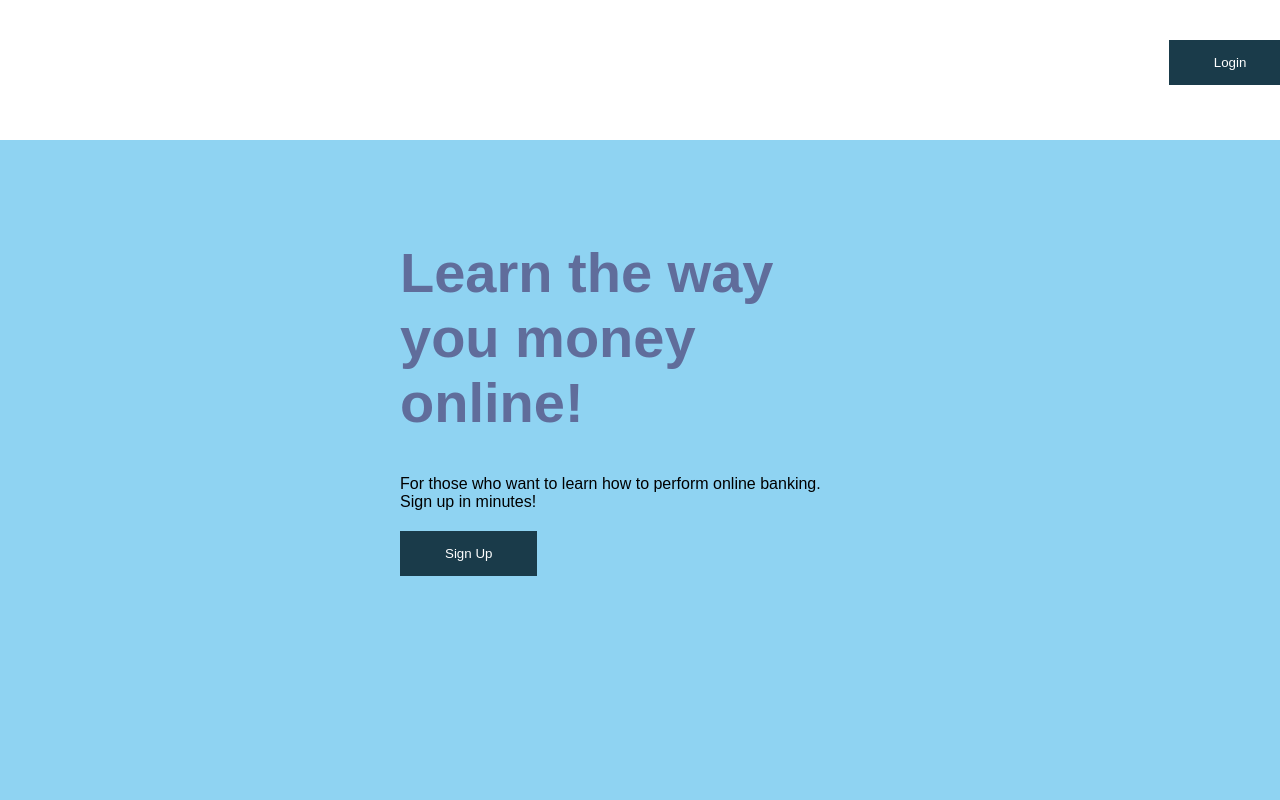
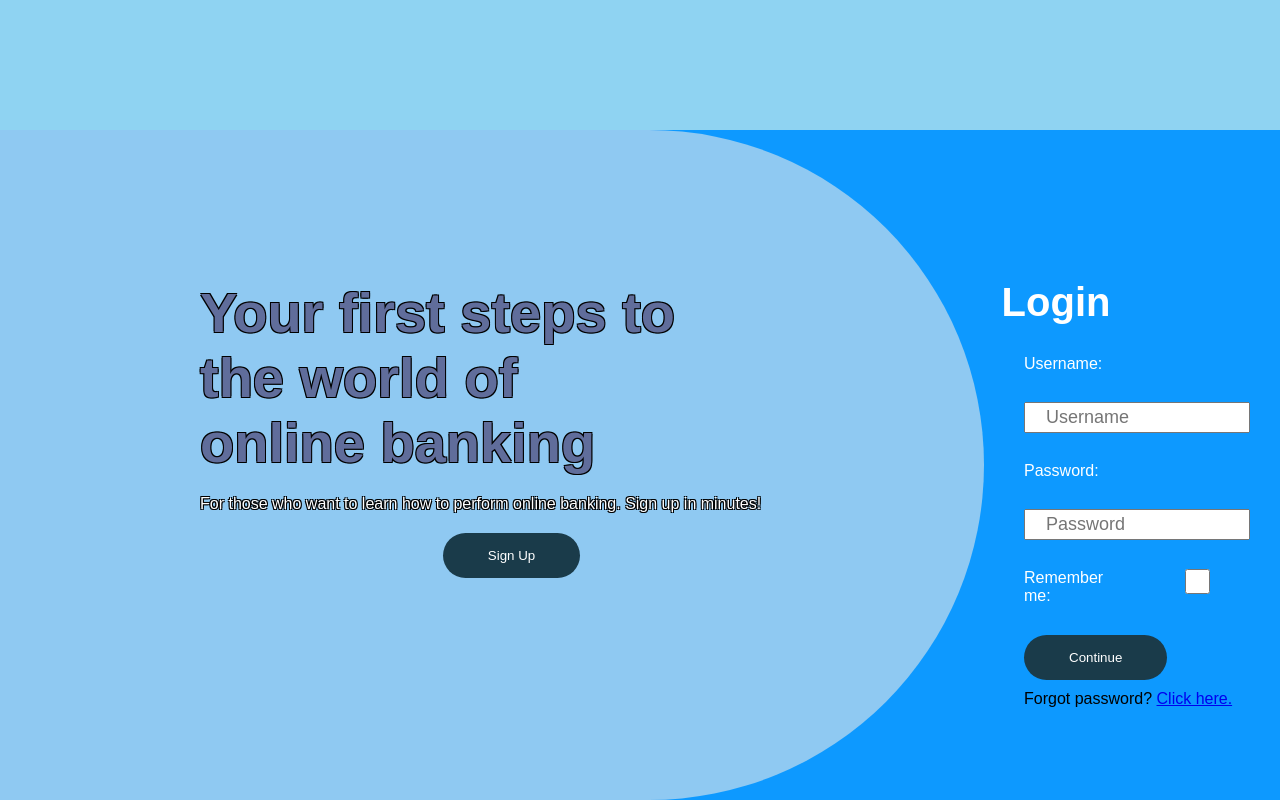
Before and after one commit to SahilUnimelb/FinTech-FLAMES, a React (Create React App) app in the folder FrontEnd/: page / in a window 1280 px wide. Built offline with nearby package versions, Linux system fonts and the light colour scheme.

Commit message:
Re-updated the homepage, reset password, and forget password pages

```diff
--- a/FrontEnd/src/App.css
+++ b/FrontEnd/src/App.css
@@ -205,57 +205,6 @@
   color: #1a3b4a;
   font-weight: 600;
 }
-
-/* Homepage section */
-.homepage {
-  background: #8fd3f2;
-  height: 100vh;
-  width: 100vw;
-  font-family: Arial, sans-serif;
-  box-sizing: border-box;
-  overflow: hidden;
-}
-
-.homepage-header {
-  position: sticky;
-  width: 100%;
-  height: 60px;
-  background: white;
-  padding: 40px;
-  align-items: center;
-}
-
-.login-button, .signup-button {
-  padding: 15px 45px;
-  border: none;
-  cursor: pointer;
-  background-color: #1a3b4a;
-  color: white;
-}
-
-.login-button {
-  position:absolute;
-  margin-left: 83%;
-  align-items: center;
-}
-
-.homepage-container {
-  width: 450px;
-  height: 450px;
-  margin: 100px 0px 0px 400px;
-}
-
-.homepage-container h1 {
-  color: rgb(96, 109, 155);
-  margin-bottom: 40px;
-  font-size: 350%;
-}
-
-.homepage-container p {
-  margin-bottom: 20px;
-}
-
-/* home section */
 
 .home {
   width: 100vw;
--- a/FrontEnd/src/App.js
+++ b/FrontEnd/src/App.js
@@ -7,6 +7,8 @@ import Login from './Components/Login.jsx';
 import SavingAccount from './Components/SavingAccount.jsx';
 import SignUp from './Components/SignUp.jsx';
 import TransactionAccount from './Components/TransactionAccount.jsx';
+import ForgotPassword from './Components/Forgot.jsx';
+import ResetPassword from './Components/Reset.jsx';
 
 function App() {
   return (
@@ -23,6 +25,8 @@ function App() {
           <Route path = '/settings' element = {<Layout> <Account category = "settings"/> </Layout>}/>
           <Route path = '/savingaccount' element = {<Layout> <SavingAccount/> </Layout>}/>
           <Route path = '/transactionaccount' element = {<Layout> <TransactionAccount/> </Layout>}/>
+          <Route path = '/forgot-password' element = {<ForgotPassword/>}/>
+          <Route path = '/reset-password' element = {<ResetPassword/>}/>
         </Routes>
       </BrowserRouter>
     </div>
--- /dev/null
+++ b/FrontEnd/src/Components/Forgot.css
@@ -0,0 +1,63 @@
+.forgot {
+    width: 100%;
+    height: 100vh;
+    background: #8fd3f2;
+    padding-top: 50px;
+    box-sizing: border-box;
+    overflow: hidden;
+}
+
+.forgot-container {
+    width: 600px;
+    height: 700px;
+    background: white;
+    margin: auto;
+    padding:40px 60px;
+    border-radius: 15px;
+}
+
+.forgot-container .logo {
+    display: flex;
+    justify-content: center;
+    align-items: center;
+    gap: 10px;
+    margin-bottom: 45px;
+}
+
+.forgot-container .logo img {
+    height: 22%;
+    width: 22%;
+}
+
+.forgot-container h1 {
+    display: flex;
+    justify-content: center;
+    align-items: center;
+    font-size: 250%;
+    margin-bottom: 60px;
+}
+
+.forgot-text {
+    margin-bottom: 45px;
+}
+
+.forgot-container input {
+    height: 72px;
+    width: 580px;
+    font-size: 18px;
+    color: #5c5c5c;
+    padding-left: 20px;
+}
+
+.forgot-container button {
+    margin-top: 45px;
+    width: 100%;
+    height: 72px;
+    color: white;
+    background-color:#1a3b4a;
+    font-size: 24px;
+    font-weight: 500;
+    cursor: pointer;
+    border: none;
+    border-radius: 15px;
+}
--- /dev/null
+++ b/FrontEnd/src/Components/Forgot.jsx
@@ -0,0 +1,26 @@
+import React from 'react';
+import './Forgot.css';
+import logo from '../Assets/logo.png';
+import { Link } from 'react-router-dom';
+
+export default function ForgotPassword() {
+    return(
+        <div className="forgot">
+            <div className="forgot-container">
+                <div className="logo">
+                    <img src = {logo} alt = "" />
+                </div>
+                <h1>Forgotten your password?</h1>
+                <div className="forgot-text">
+                    <p>Please enter below the email address associated with your account,
+                        and we will send you a link to reset your password.</p>
+                </div>
+                <div className="email-address">
+                    <input type= "email-address" placeholder='Email  Address'/>
+                </div>
+                <button>Confirm</button>
+                <p>Don't have an account? <span><Link to = "/signup" className='forgot-signup-link'>Click here.</Link></span></p>
+            </div>
+        </div>
+    )
+}
--- /dev/null
+++ b/FrontEnd/src/Components/Homepage.css
@@ -0,0 +1,105 @@
+.homepage {
+    background: #0D99FF;
+    height: 100vh;
+    width: 100vw;
+    font-family: Arial, sans-serif;
+    box-sizing: border-box;
+    overflow: hidden;
+    display: flex;
+    flex-direction: column;
+}
+
+.homepage-header {
+    position: sticky;
+    width: 100vw;
+    height: 60px;
+    background: #8fd3f2;
+    padding: 40px;
+    align-items: center;
+}
+
+.bottom-container {
+    width: 100%;
+    height: 100%;
+    display: flex;
+}
+
+.login-button, .signup-button {
+    padding: 15px 45px;
+    border: none;
+    cursor: pointer;
+    border-radius: 50px;
+    background-color: #1a3b4a;
+    color: white;
+}
+
+.signup-button {
+    position: relative;
+    left: 45%;
+}
+
+.homepage-content {
+    width: 80%;
+    height: 100%;
+    border-radius: 0 350px 350px 0;
+    background: #8fc9f2;
+    background-size: cover;
+    background-position: center;
+    background-repeat: no-repeat;
+}
+
+.homepage-content h1, .homepage-content p {
+    margin-bottom: 20px;
+    margin-left: 200px;
+    text-shadow: -1px -1px 0 black, 1px -1px 0 black, -1px  1px 0 black, 1px  1px 0 black;
+}
+
+.homepage-content h1 {
+    width: 50%;
+    color: rgb(96, 109, 155);
+    margin-top: 150px;
+    font-size: 350%;
+}
+
+.homepage-content p {
+    color: white;
+}
+
+.login {
+    display: inline-block;
+    padding-top: 150px;
+    padding-left: 40px;
+    width: 20%;
+    height: 50vh;
+    background: #0D99FF;
+}
+
+.forgot-pass-container {
+    margin-top: 10px;
+}
+
+.login-fields {
+    position: relative;
+    display: flex;
+    flex-direction: column;
+    margin-bottom: 30px;
+}
+
+.login-fields p {
+    color: white;
+}
+
+.login-fields input {
+    height: 25px;
+    width: 200px;
+}
+
+.login h1 {
+    font-size: 250%;
+    color: white;
+    width: 5vw;
+}
+
+.remember-me {
+    display: flex;
+}
--- a/FrontEnd/src/Components/Homepage.jsx
+++ b/FrontEnd/src/Components/Homepage.jsx
@@ -1,17 +1,36 @@
 import React from 'react';
+import './Homepage.css'
 import { Link } from 'react-router-dom';
 
 export default function Homepage() {
   return (
     <div className="homepage">
-        <header className="homepage-header">
-            <Link to="/login"><button className="login-button">Login</button></Link>
-        </header>
-        <div className="homepage-container">
-            <h1>Learn the way you money online!</h1>
-            <p>For those who want to learn how to perform online banking. Sign up in minutes!</p>
-            <Link to="/signup"><button className='signup-button'>Sign Up</button></Link>
+      <header className="homepage-header">
+      </header>
+      <div className="bottom-container">
+        <div className="homepage-content">
+          <h1>Your first steps to the world of online banking</h1>
+          <p>For those who want to learn how to perform online banking. Sign up in minutes!</p>
+          <Link to="/signup"><button className='signup-button'>Sign Up</button></Link>
         </div>
+        <div className="login">
+          <h1>Login</h1>
+          <div className='login-fields'>
+            <p className="username">Username:</p>
+            <input type="text" placeholder="Username" />
+            <p className="password">Password:</p>
+            <input type="password" placeholder="Password" />
+            <div className="remember-me">
+              <p className="remember">Remember me:</p>
+              <input type="checkbox" id="remember" />
+            </div>
+          </div>
+          <button className="login-button">Continue</button>
+          <div className="forgot-pass-container">
+            <p classname="forgot-password">Forgot password? <span><Link to = "/forgot-password" className='homepage-forgot-link'>Click here.</Link></span></p>
+          </div>
+        </div>
+      </div>
     </div>
   );
 };
--- a/FrontEnd/src/Components/Navbar.jsx
+++ b/FrontEnd/src/Components/Navbar.jsx
@@ -1,6 +1,6 @@
 import React, { useState } from 'react';
 import { Link } from 'react-router-dom';
-import logo from '../Assets/logo.jpeg';
+import logo from '../Assets/logo.png';
 import logoff from '../Assets/logoff-icon.png';
 export default function Navbar() {
   const [page, setPage] = useState('home');
--- /dev/null
+++ b/FrontEnd/src/Components/Reset.css
@@ -0,0 +1,67 @@
+.reset {
+    width: 100%;
+    height: 100vh;
+    background: #8fd3f2;
+    padding-top: 50px;
+    box-sizing: border-box;
+    overflow: hidden;
+}
+
+.reset-container {
+    width: 600px;
+    height: 700px;
+    background: white;
+    margin: auto;
+    padding:40px 60px;
+    border-radius: 15px;
+}
+
+.reset-container .logo {
+    display: flex;
+    justify-content: center;
+    align-items: center;
+    gap: 10px;
+    margin-bottom: 25px;
+}
+
+.reset-container .logo img {
+    height: 22%;
+    width: 22%;
+}
+
+.reset-container h1 {
+    display: flex;
+    justify-content: center;
+    align-items: center;
+    font-size: 250%;
+    margin-bottom: 30px;
+}
+
+.reset-text {
+    margin-bottom: 20px;
+}
+
+.reset-container input {
+    height: 72px;
+    width: 580px;
+    font-size: 18px;
+    color: #5c5c5c;
+    padding-left: 20px;
+}
+
+.new-password input {
+    margin-bottom: 20px;
+}
+
+.reset-container button {
+    margin-top: 45px;
+    width: 100%;
+    height: 72px;
+    color: white;
+    background-color:#1a3b4a;
+    font-size: 24px;
+    font-weight: 500;
+    cursor: pointer;
+    border: none;
+    border-radius: 15px;
+}
--- /dev/null
+++ b/FrontEnd/src/Components/Reset.jsx
@@ -0,0 +1,24 @@
+import React from 'react';
+import './Reset.css';
+import logo from '../Assets/logo.png';
+
+export default function ResetPassword() {
+    return (
+        <div className="reset">
+            <div className="reset-container">
+                <div className="logo">
+                    <img src = {logo} alt = "" />
+                </div>
+                <h1>Reset your password</h1>
+                <div className="reset-text">
+                    <h3>Please enter your new password.</h3>
+                </div>
+                <div className="new-password">
+                    <input type= "new-password" placeholder='Enter new password.'/>
+                    <input type= "confirmation" placeholder='Confirm new password.'/>
+                </div>
+                <button>Confirm</button>
+            </div>
+        </div>
+    )
+}
```
Also changed, not shown: FrontEnd/src/Assets/logo.jpeg, FrontEnd/src/Assets/logo.png (added).
